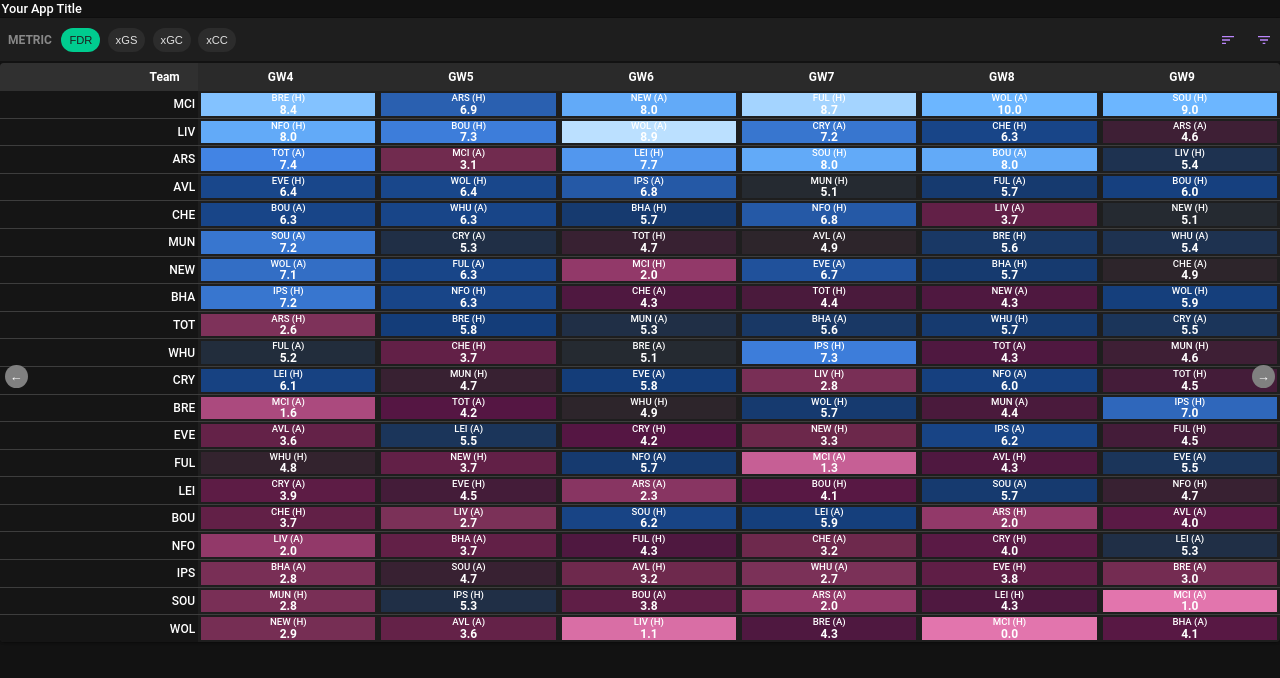
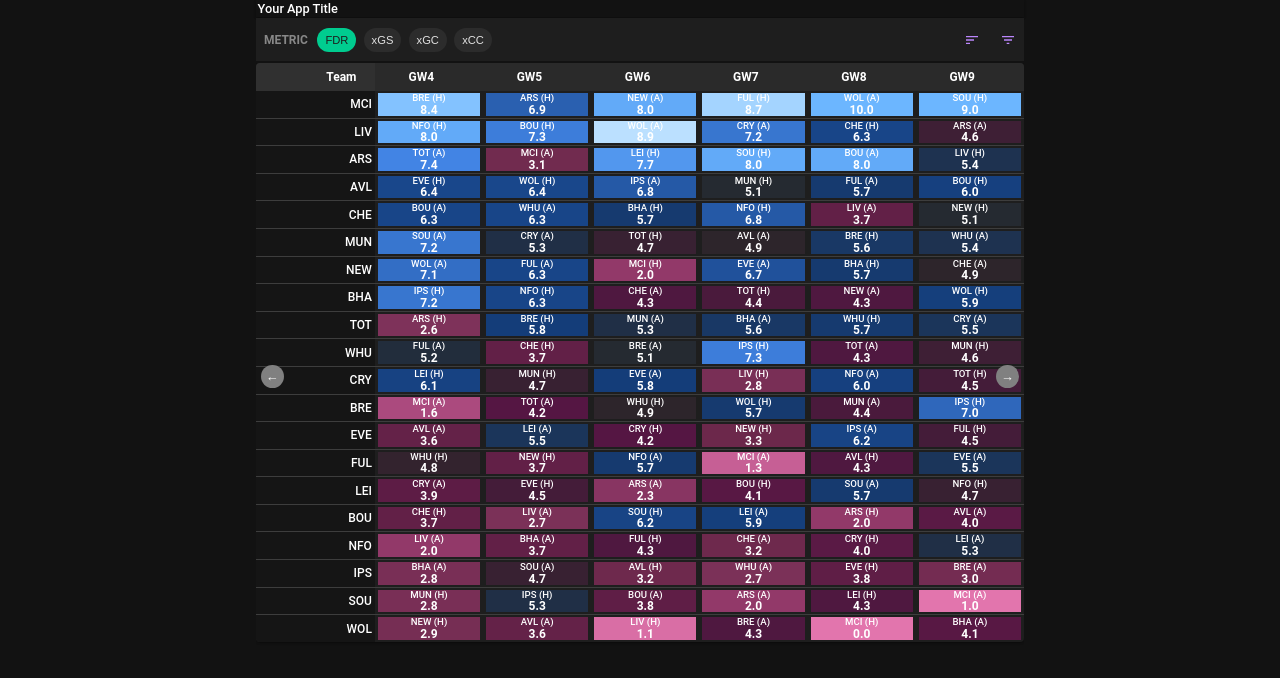
Before and after one commit to ameyakarve/ameyakarve.github.com, a React (Create React App) app: page / in a window 1280 px wide. Shown: the top 678 px of the page. Built offline with nearby package versions, Linux system fonts and the light colour scheme.

Commit message:
make desktop narrow

```diff
--- a/src/App.css
+++ b/src/App.css
@@ -181,6 +181,17 @@ main {
   flex-direction: column;
   height: 100vh;
   max-height: 667px;
+  width: 100%; /* Ensure full width on all devices */
+  max-width: 100%; /* Prevent overflow */
+}
+
+/* Add a media query for desktop screens */
+@media (min-width: 768px) {
+  .app {
+    width: 60%; /* Narrower width for desktop */
+    max-width: 1200px; /* Maximum width for very large screens */
+    margin: 0 auto; /* Center the app on desktop */
+  }
 }
 
 .table-container {
```
